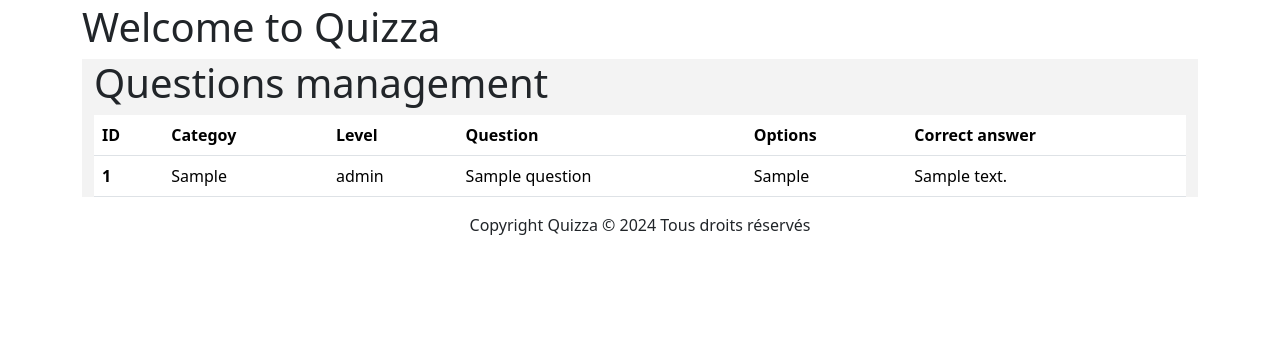
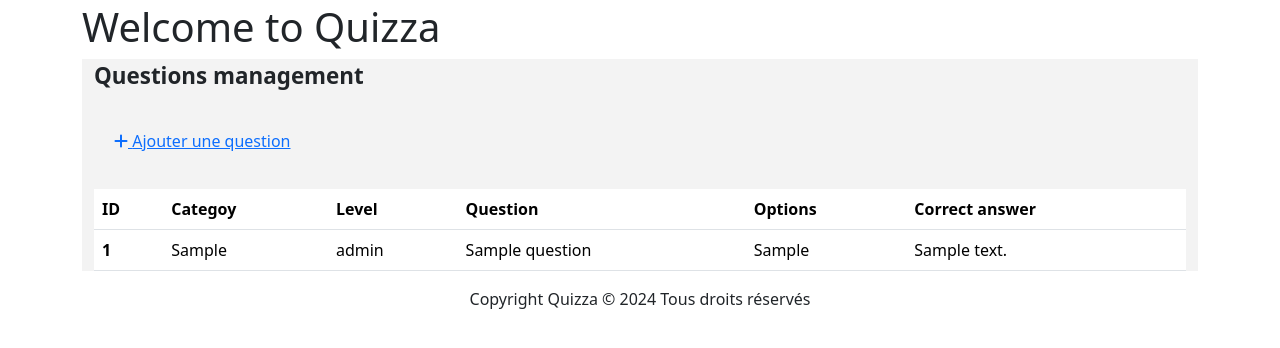
Before and after one commit to nilpa018/quizza, a PHP site: page /questions.php in a window 1280 px wide. Shown: the part 123-471 px from the top of the page. Run offline with PHP 8.4, Linux system fonts and the light colour scheme; tables that the repository leaves empty hold one stand-in row (values such as "Sample post").

Commit message:
Mise à jour pour ajouter un lien dans la page questions et ajustement design

```diff
--- a/layout.php
+++ b/layout.php
@@ -4,8 +4,12 @@
 <head>
     <meta charset="UTF-8">
     <meta name="viewport" content="width=device-width, initial-scale=1.0">
+    <!-- lien fontawesome -->
+    <link rel="stylesheet" href="https://cdnjs.cloudflare.com/ajax/libs/font-awesome/6.5.2/css/all.min.css" integrity="sha512-SnH5WK+bZxgPHs44uWIX+LLJAJ9/2PkPKZ5QiAj6Ta86w+fsb2TkcmfRyVX3pBnMFcV7oQPJkl9QevSCWr3W6A==" crossorigin="anonymous" referrerpolicy="no-referrer" />
+    <!-- lien bootstrap -->
     <link href="https://cdn.jsdelivr.net/npm/bootstrap@5.3.3/dist/css/bootstrap.min.css" rel="stylesheet" integrity="sha384-QWTKZyjpPEjISv5WaRU9OFeRpok6YctnYmDr5pNlyT2bRjXh0JMhjY6hW+ALEwIH" crossorigin="anonymous">
     <script src="https://cdn.jsdelivr.net/npm/bootstrap@5.3.3/dist/js/bootstrap.bundle.min.js" integrity="sha384-YvpcrYf0tY3lHB60NNkmXc5s9fDVZLESaAA55NDzOxhy9GkcIdslK1eN7N6jIeHz" crossorigin="anonymous"></script>
+    <!-- lien css -->
     <link rel="stylesheet" href="style.css">
     <title><?= $title ?></title>
 </head>
--- a/questions.php
+++ b/questions.php
@@ -9,7 +9,14 @@ $sql = "SELECT question_id, question, options, correctAnswer, level, category
 $result = $conn->query($sql);
 ob_start();
 ?>
-<h1>Questions management</h1>
+<p class="content-title">Questions management</p>
+
+<div class="add-question mb-3">
+    <a href="form_add_question.php"><i class="fa-solid fa-plus"></i>
+        <p>Ajouter une question</p>
+    </a>
+
+</div>
 
 <table class="table">
     <thead>
@@ -23,7 +30,7 @@ ob_start();
         </tr>
     </thead>
     <tbody>
-        <?php while($row = $result->fetch_assoc()) : ?>
+        <?php while ($row = $result->fetch_assoc()) : ?>
             <tr>
                 <th scope="row"><?= $row['question_id']; ?></th>
                 <td><?= $row['category']; ?></td>
--- a/style.css
+++ b/style.css
@@ -9,6 +9,14 @@
     font-weight: bold;
 }
 
+.add-question {
+    padding: 20px;
+
+    p {
+        display: inline;
+    }
+}
+
 .buttons {
     text-align: center;
 }
```
Lines whose indentation alone changed are shown as unchanged.
